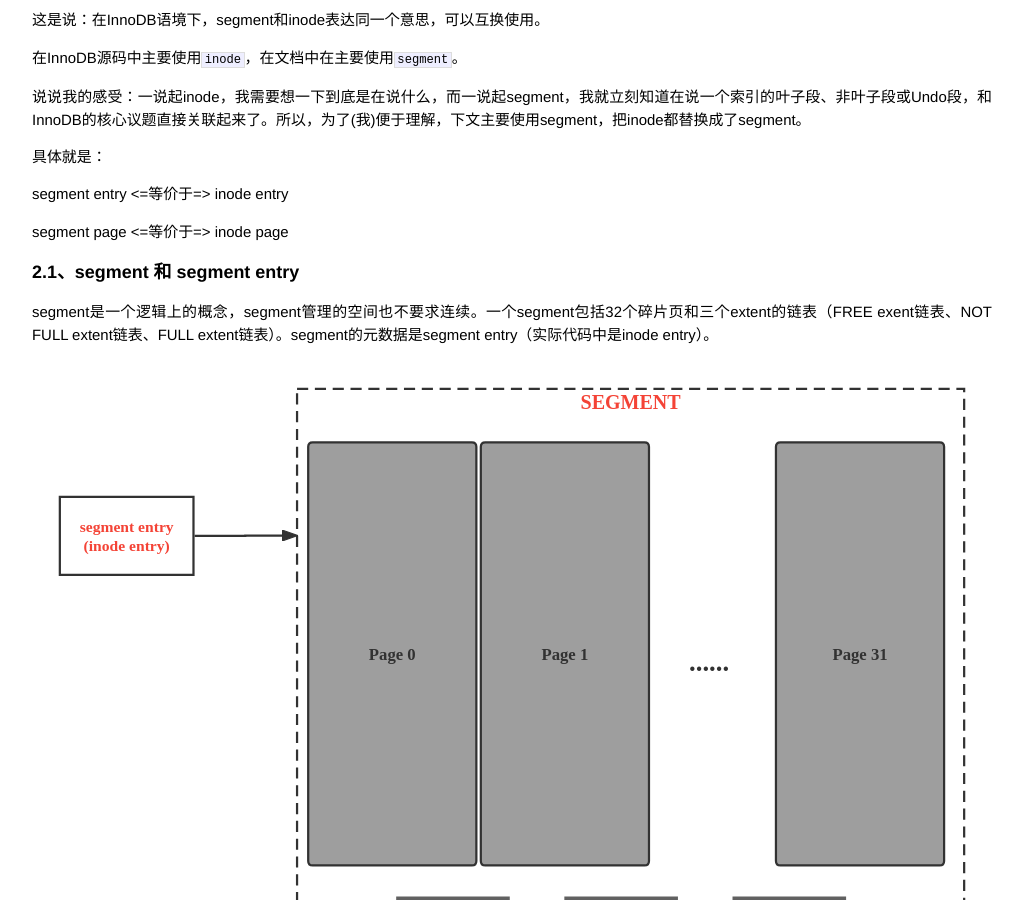
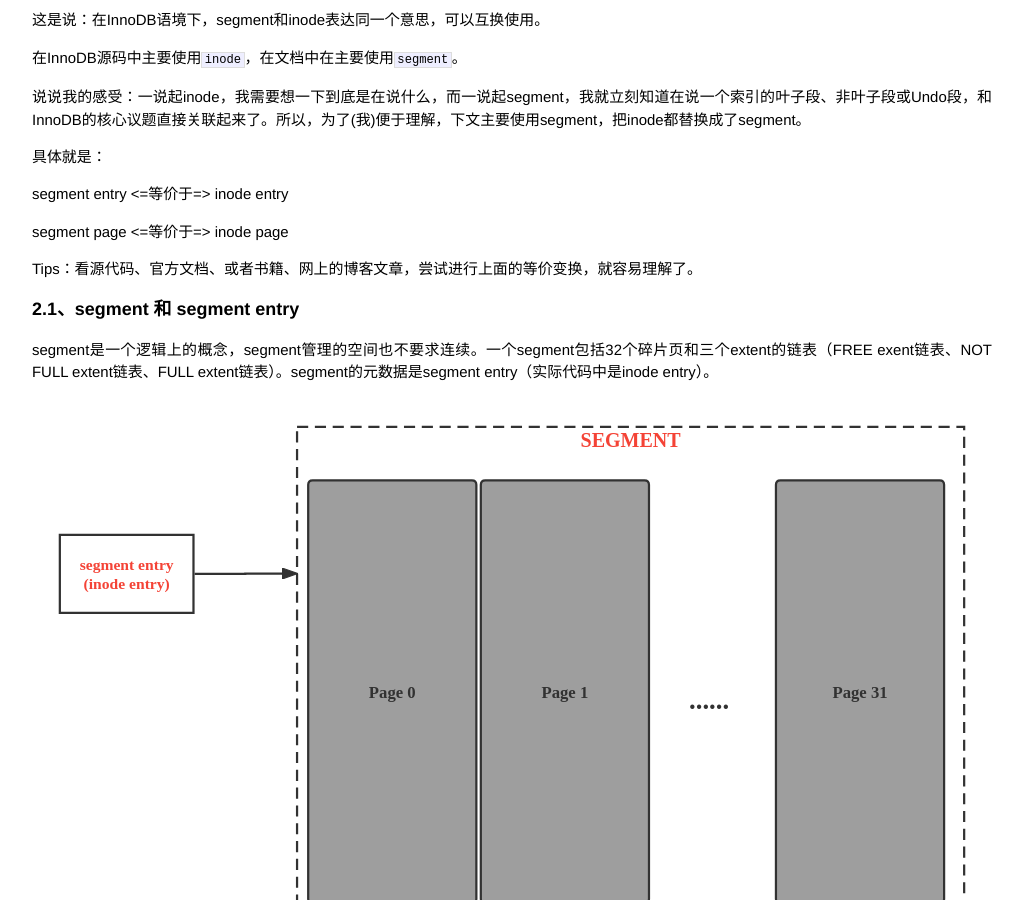
Before and after one commit to gongpengjun/gongpengjun.github.io, a Jekyll site: the page built from _posts/2022-07-09-innodb-tablespace-segment-extent.markdown, in a window 1280 px wide and 900 px high, scrolled down 2063 px. Shown: the whole window, without its empty margins (128-1151 px from the left). Built offline with Jekyll 4.4.1, drawn with Linux system fonts in a browser that asks for light colours.

Commit message:
校对：添加关于inode和segment等价变换的tips

```diff
--- a/_posts/2022-07-09-innodb-tablespace-segment-extent.markdown
+++ b/_posts/2022-07-09-innodb-tablespace-segment-extent.markdown
@@ -58,6 +58,8 @@ InnoDB用专门的页来存储xdes entry，这种页叫做xdes page，一个xdes
 segment entry <=等价于=> inode entry
 
 segment page <=等价于=> inode page
+
+Tips：看源代码、官方文档、或者书籍、网上的博客文章，尝试进行上面的等价变换，就容易理解了。
 
 ### 2.1、segment 和 segment entry
 
```
